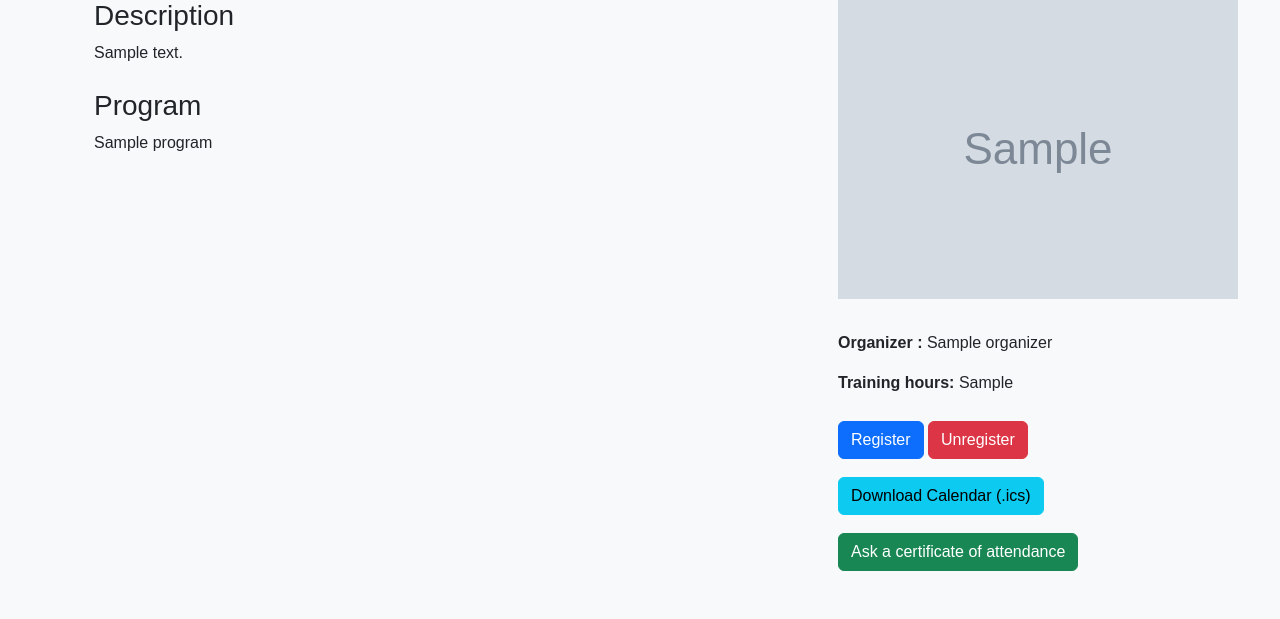
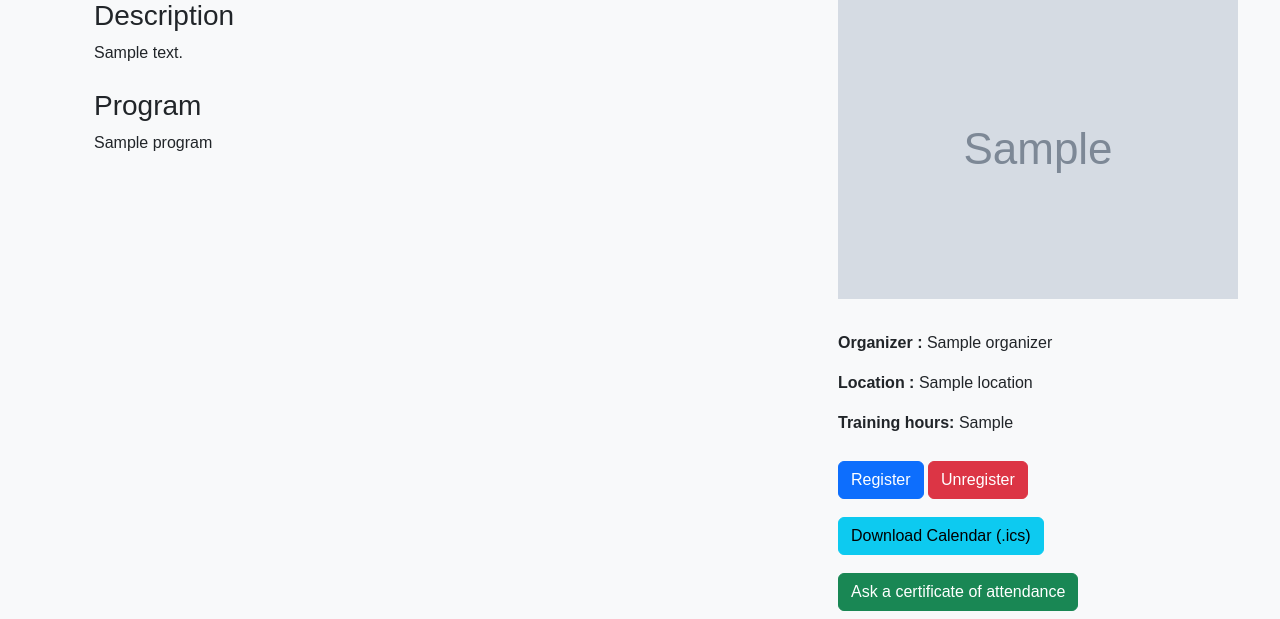
Before and after one commit to BENETNATH/meeting_manager, a Python web app: template templates/event.html in a window 1280 px wide. Shown: the part 215-834 px from the top of the page. Before the commit the page ends 786 px from the top, so only its background shows below. Run offline with Jinja, Linux system fonts and the light colour scheme; the template is opened without the code that fills it: most values are stand-ins (such as "Sample title", 1, 10 or a date in 2020); grey boxes marked "Sample" are stand-in pictures; some libraries are stand-ins or nearby versions.

Commit message:
Addition of the location field, mentioned also in the .ics file

```diff
--- a/app.py
+++ b/app.py
@@ -89,6 +89,7 @@ class Event(db.Model):
     start_time = db.Column(db.Time, nullable=True) # Added start_time
     end_time = db.Column(db.Time, nullable=True) # Added end_time
     organizer = db.Column(db.String(100), nullable=True)
+    location = db.Column(db.String(200), nullable=True)
     eligible_hours = db.Column(db.Float, nullable=True)
     status = db.Column(db.String(50), nullable=False, default='hidden')
     created_by = db.Column(db.Integer, db.ForeignKey('user.id'), nullable=False)
@@ -283,6 +284,7 @@ def create_event():
             start_time=start_time, # Add start_time
             end_time=end_time, # Add end_time
             organizer=organizer,
+            location=request.form.get('location', ''),
             eligible_hours=eligible_hours,
             created_by=current_user.id,
             status=status,
@@ -350,6 +352,7 @@ def edit_event(event_id):
             new_start_time = datetime.strptime(start_time_str, '%H:%M').time() if start_time_str else None
             new_end_time = datetime.strptime(end_time_str, '%H:%M').time() if end_time_str else None
             event.organizer = request.form.get('organizer', '')
+            event.location = request.form.get('location', '')
             new_timezone = request.form.get('timezone', event.timezone) # Get submitted timezone
 
             # --- Validate Timezone ---
@@ -721,7 +724,7 @@ def generate_ics(event):
     e = ICSEvent()
     e.name = event.title
     e.description = strip_html(event.description) + "\n\n" + _("Program:") + "\n" + strip_html(event.program)
-    e.location = event.organizer # Assuming organizer might imply location, adjust if needed
+    e.location = event.location or event.organizer # Use location if available, otherwise organizer
 
     # Combine date and time, handle potential None values
     if event.date and event.start_time:
--- a/templates/create_event.html
+++ b/templates/create_event.html
@@ -51,6 +51,9 @@
 
     <label for="organizer">{{ _('Organizer') }}*:</label>
     <input type="text" id="organizer" name="organizer" value="{{ form_data.get('organizer', '') }}" required><br>
+
+    <label for="location">{{ _('Location') }}:</label>
+    <input type="text" id="location" name="location" value="{{ form_data.get('location', '') }}"><br>
 
     <label for="eligible_hours">{{ _('Number of training hours') }}*:</label>
     <input type="number" step="0.1" id="eligible_hours" name="eligible_hours" value="{{ form_data.get('eligible_hours', '0') }}" required><br>
--- a/templates/edit_event.html
+++ b/templates/edit_event.html
@@ -49,6 +49,9 @@
 
     <label for="organizer">{{ _('Organizer') }}*:</label>
     <input type="text" id="organizer" name="organizer" value="{{ event.organizer }}" required><br>
+
+    <label for="location">{{ _('Location') }}:</label>
+    <input type="text" id="location" name="location" value="{{ event.location }}"><br>
 
     <label for="eligible_hours">{{ _('Number of training hours') }}*:</label>
     <input type="number" step="0.1" id="eligible_hours" name="eligible_hours" value="{{ event.eligible_hours }}" required><br>
--- a/templates/event.html
+++ b/templates/event.html
@@ -34,6 +34,9 @@
 		<div class="event-details mt-3">
 			{% if event.organizer %}
 				<p><strong>{{ _('Organizer') }} :</strong> {{ event.organizer }}</p>
+			{% endif %}
+			{% if event.location %}
+				<p><strong>{{ _('Location') }} :</strong> {{ event.location }}</p>
 			{% endif %}
 			{% if event.eligible_hours %}
 				<p><strong>{{ _('Training hours') }}:</strong> {{ event.eligible_hours }}</p>
```
